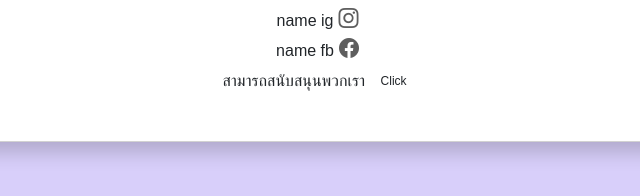
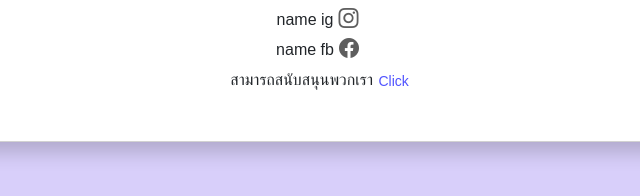
Before and after one commit to XPZTY1/sports-day, a plain HTML site: page index.html in a window 1280 px wide. Shown: the part 434-630 px from the top of the page, 320-960 px from the left. Drawn offline with nearby package versions, Linux system fonts and the light colour scheme; a web font is replaced by a local one.

Commit message:
Update style.css

```diff
--- a/style.css
+++ b/style.css
@@ -128,8 +128,9 @@ p{
   padding: 5px;
 }
 a.btn {
-  padding: 0 10px;
-  font-size: 12px;
+  padding: 0;
+  font-size: 14px;
+  color: #5053ff;
 }
 .IG :hover {
   transform: scale(1.2);
```
